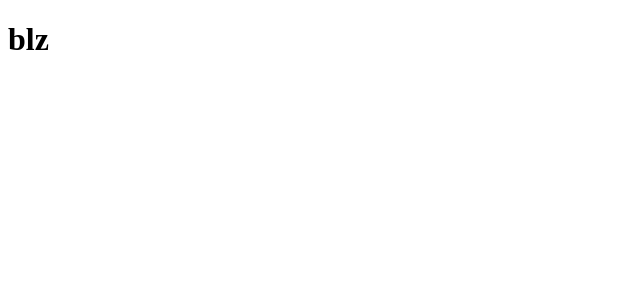
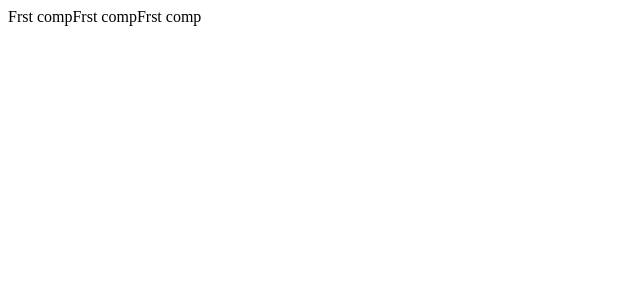
Before and after one commit to fabiocosta07/react-redux-course, a React (Create React App) app in the folder fundamentals-react/: page / in a window 1280 px wide. Shown: the top 300 px of the page, without its empty margins (0-640 px from the left). Built offline with nearby package versions, Linux system fonts and the light colour scheme.

Commit message:
section 2 - 14 - First component

```diff
--- /dev/null
+++ b/fundamentals-react/src/components/basics/First.js
@@ -0,0 +1,3 @@
+export default function First() {
+    return 'Frst comp'
+}
--- a/fundamentals-react/src/index.js
+++ b/fundamentals-react/src/index.js
@@ -1,12 +1,13 @@
 import React from 'react';
 import ReactDOM from 'react-dom';
 import './index.css';
-
-const tag = <strong><h1>blz</h1></strong>
+import First from './components/basics/First';
 
 ReactDOM.render(
   <div>
-    { tag }
+    <First></First>
+    <First></First>
+    <First></First>
   </div>
   ,
   document.getElementById('root')
```
